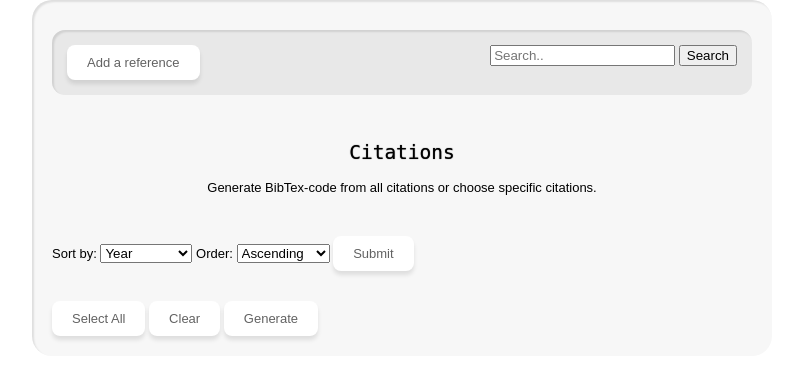
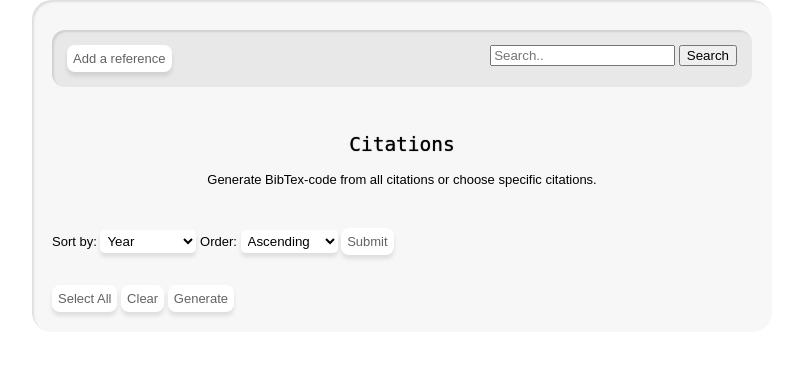
Before and after one commit to kimtakala/super_hylkeet, a Flask app: template src/templates/index.html in a window 1280 px wide. Shown: the part 174-564 px from the top of the page, without its empty margins (238-1036 px from the left). Run offline with Flask 3, Linux system fonts and the light colour scheme; the template is opened without the code that fills it, so the values that code supplies are empty.

Commit message:
add css styles to select fields in forms to make sorting look better

```diff
--- a/src/static/style.css
+++ b/src/static/style.css
@@ -192,14 +192,13 @@ div.input_form {
     transform: translateY(0px);
     box-shadow: 0 0px 0px rgba(0, 0, 0, 0.1);
 
-
 }
 
 button {
     background-color: #ffffff;
     color: rgb(98, 98, 98);
     border: none;
-    padding: 10px 20px;
+    padding: 6px;
     font-size: 13px;
     border-radius: 8px;
     cursor: pointer;
@@ -241,3 +240,11 @@ div.search {
     width: 95%;
     box-shadow: 0 4px 4px rgba(0, 0, 0, 0.1);
   }
+
+form select {
+    background-color: #ffffff;
+    border: 0px;
+    border-radius: 5px;
+    padding: 3px;
+    box-shadow: 0 4px 4px rgba(0, 0, 0, 0.1);
+}
```
